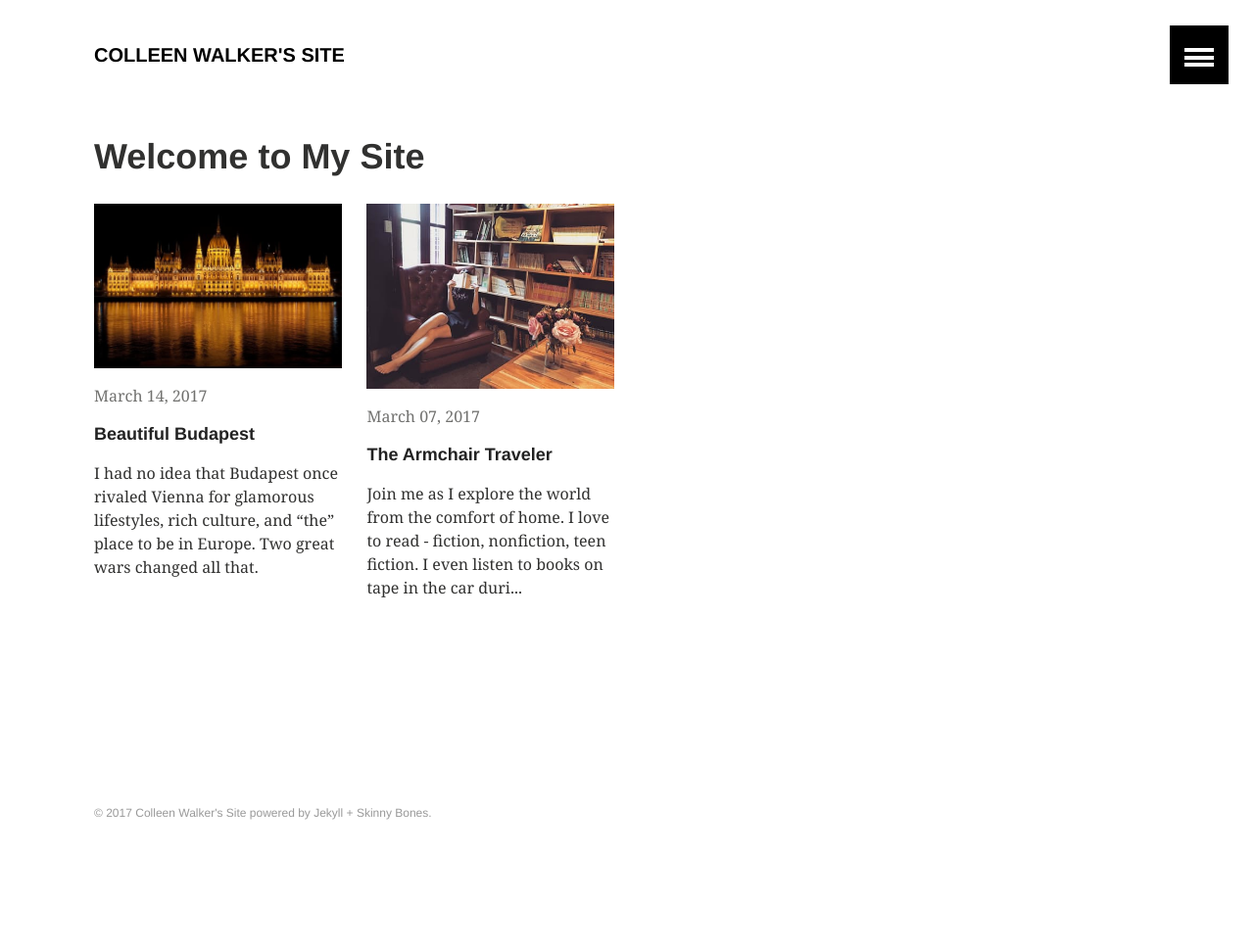
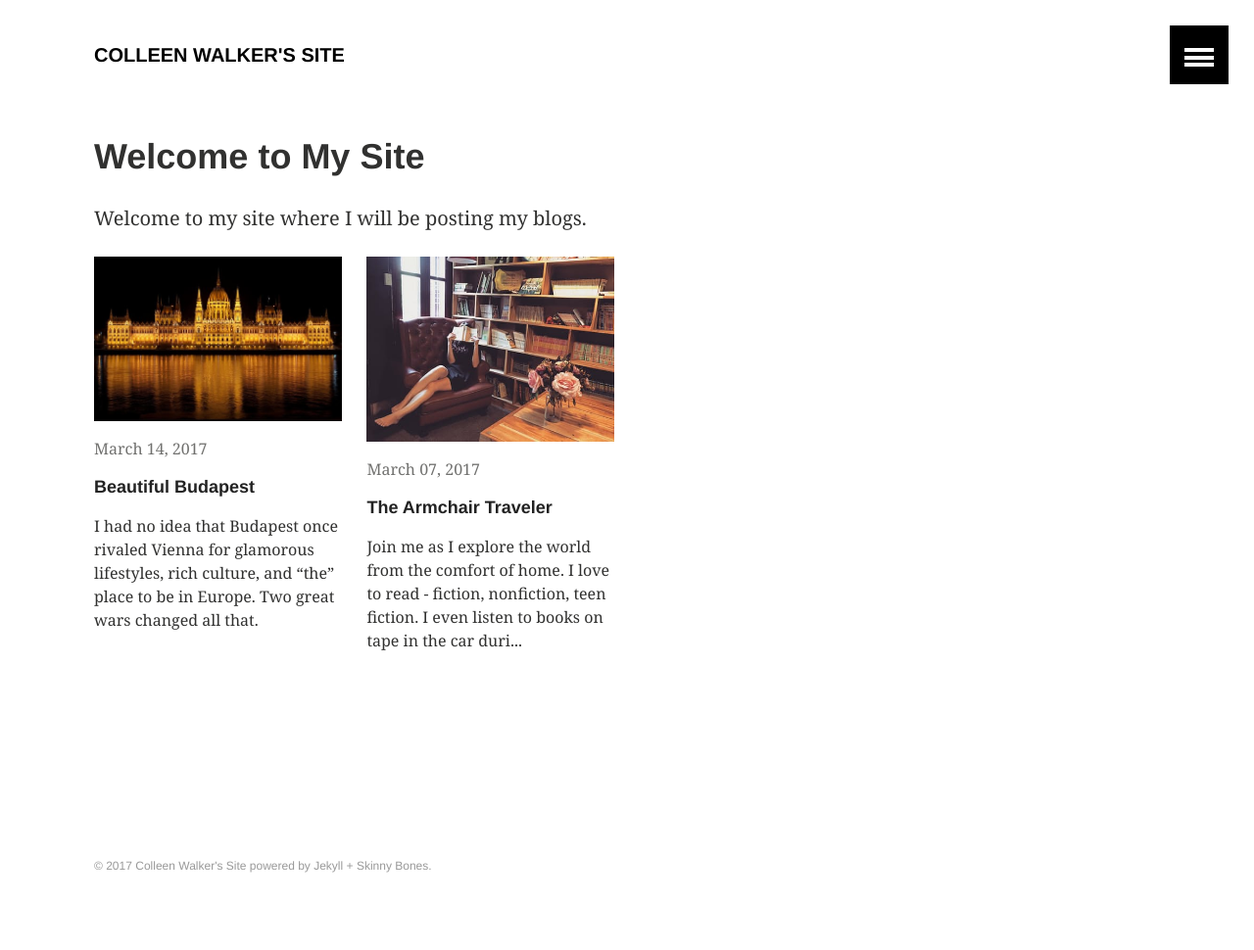
Before and after one commit to colleencwalker/colleencwalker.github.io, a Jekyll site: the page built from index.md, in a window 1280 px wide. Shown: the whole page at 98% size. Built offline with Jekyll 4.4.1, drawn with Linux system fonts in a browser that asks for light colours; before the commit the page ends 916 px from its top, so only the background shows below that.

Commit message:
adding to homepage via index

```diff
--- a/index.md
+++ b/index.md
@@ -3,7 +3,7 @@ layout: archive
 permalink: /
 title: "Welcome to My Site"
 ---
-
+Welcome to my site where I will be posting my blogs.
 <div class="tiles">
 {% for post in site.posts %}
 	{% include post-grid.html %}
```
